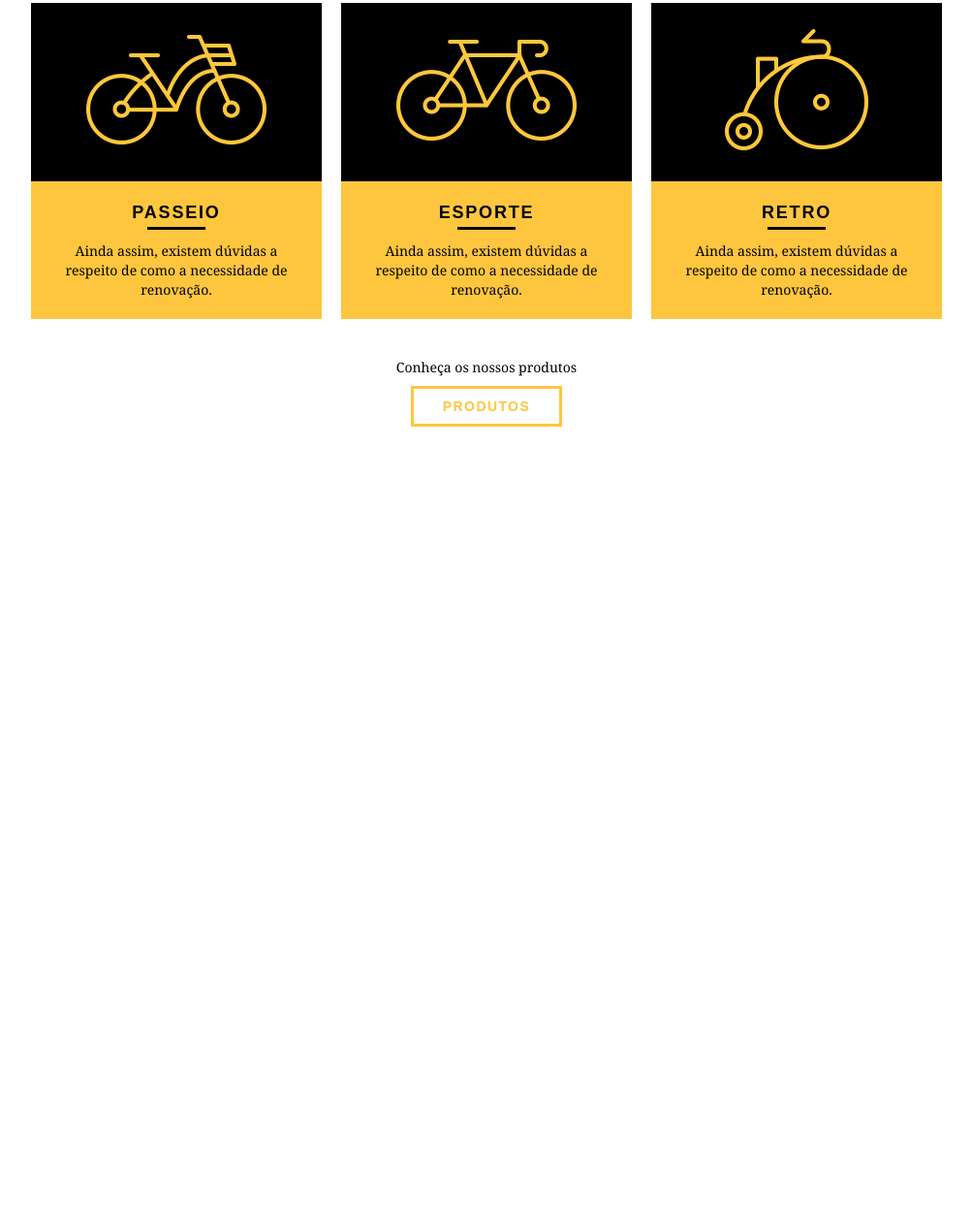
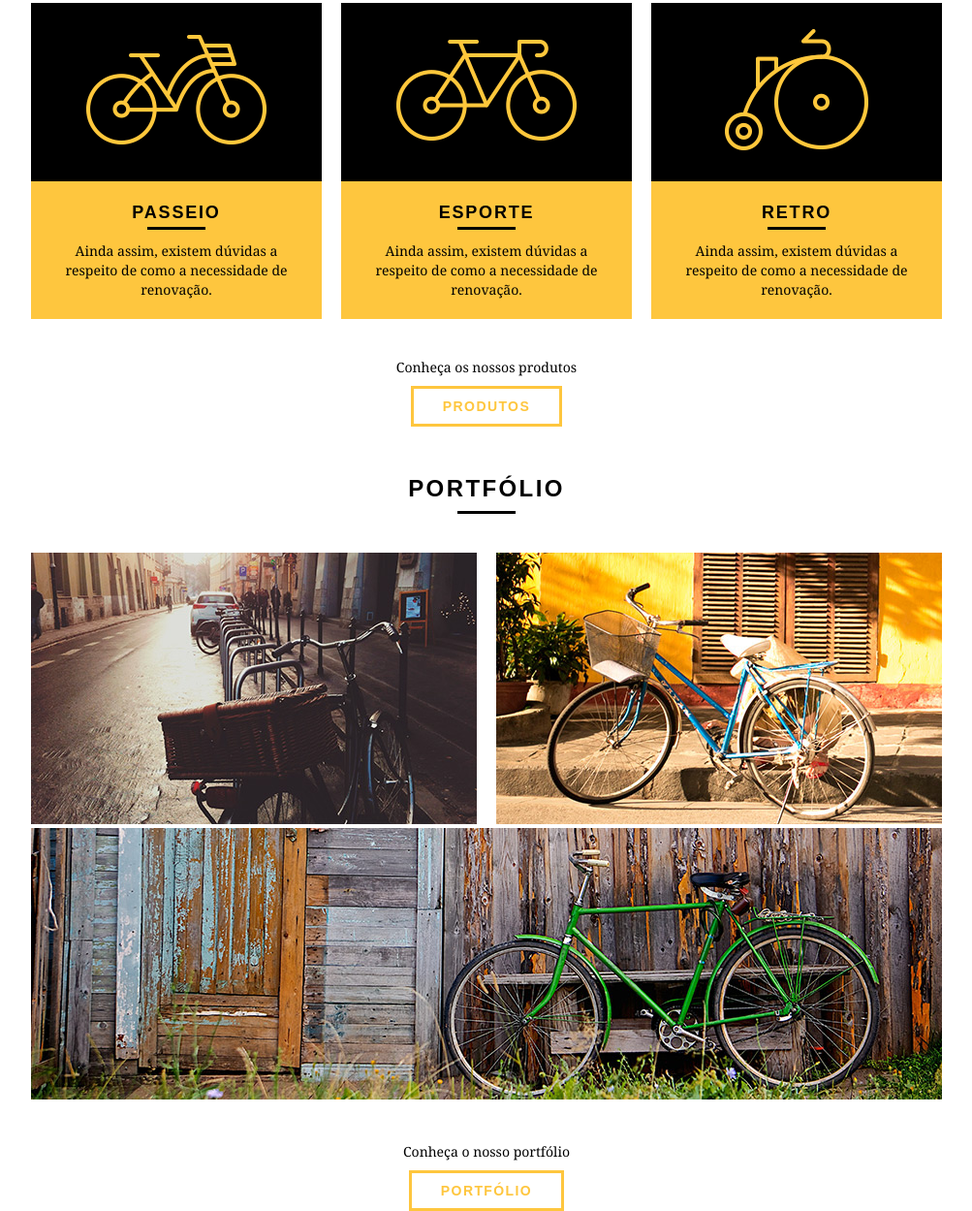
Before and after one commit to taisaevelly/bickcraft, a plain HTML site: page index.html in a window 1280 px wide. Shown: the part 614-1863 px from the top of the page at 97% size, without its empty margins (138-1141 px from the left). Before the commit the page ends 1103 px from the top, so only its background shows below. Drawn offline with Linux system fonts and the light colour scheme.

Commit message:
finalizei o portfolio na home

```diff
--- a/index.html
+++ b/index.html
@@ -73,5 +73,26 @@
 
 		</div>
 	</section>
+
+	<!-- Fecha Produtos -->
+	<section class="portfolio">
+		<div class="container">
+			<h2 class="subtitulo">Portfólio</h2>
+			<ul class="portfolio_lista">
+				<li class="grid-8"><img src="img/portfolio/retro.jpg" alt="Bicicleta Retro"></li>
+				<li class="grid-8"><img src="img/portfolio/passeio.jpg" alt="Bicicleta Passeio"></li>
+				<li class="grid-16"><img src="img/portfolio/esporte.jpg" alt="Bicicleta Esporte"></li>
+
+			</ul>
+
+			<div class="call">
+					<p>Conheça o nosso portfólio</p>
+					<a href="portfolio.html" class="btn">portfólio</a>
+
+				</div>
+
+		</div>
+
+	</section>
 </body>
 </html>
```
